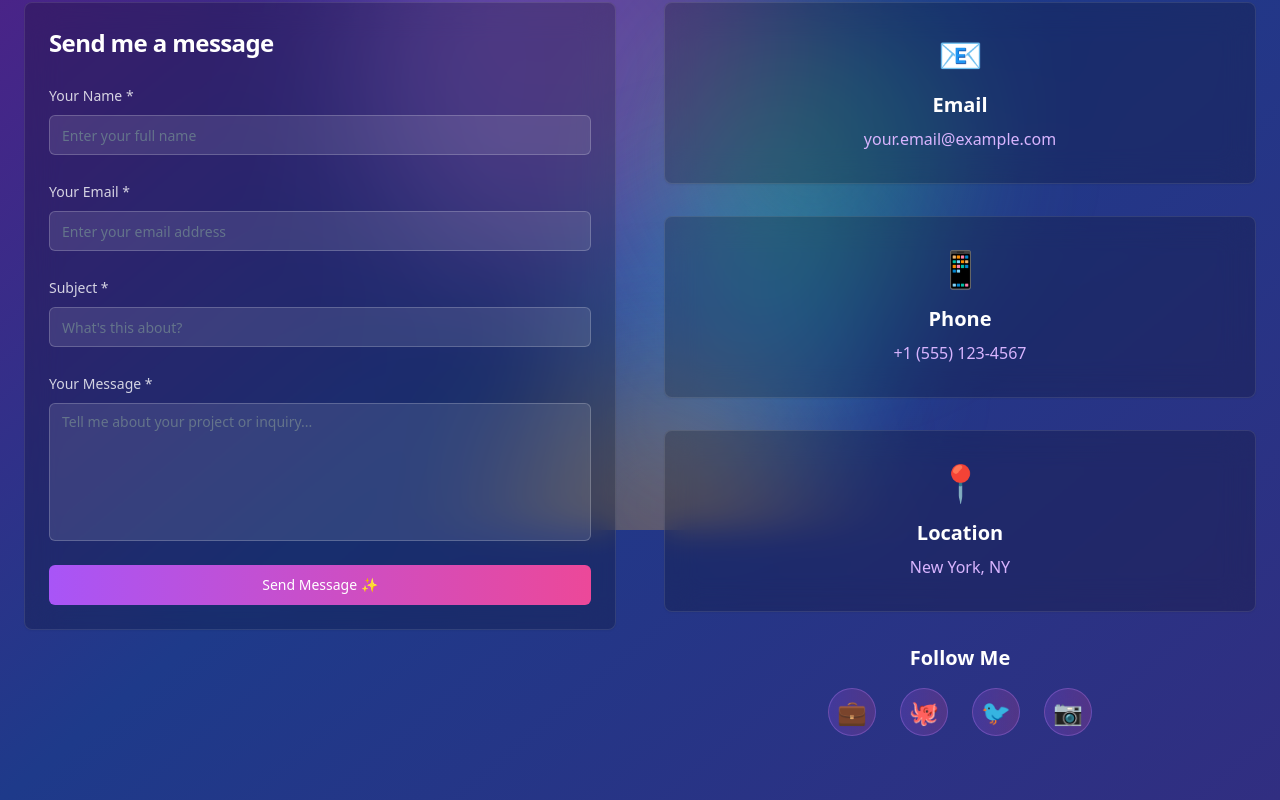
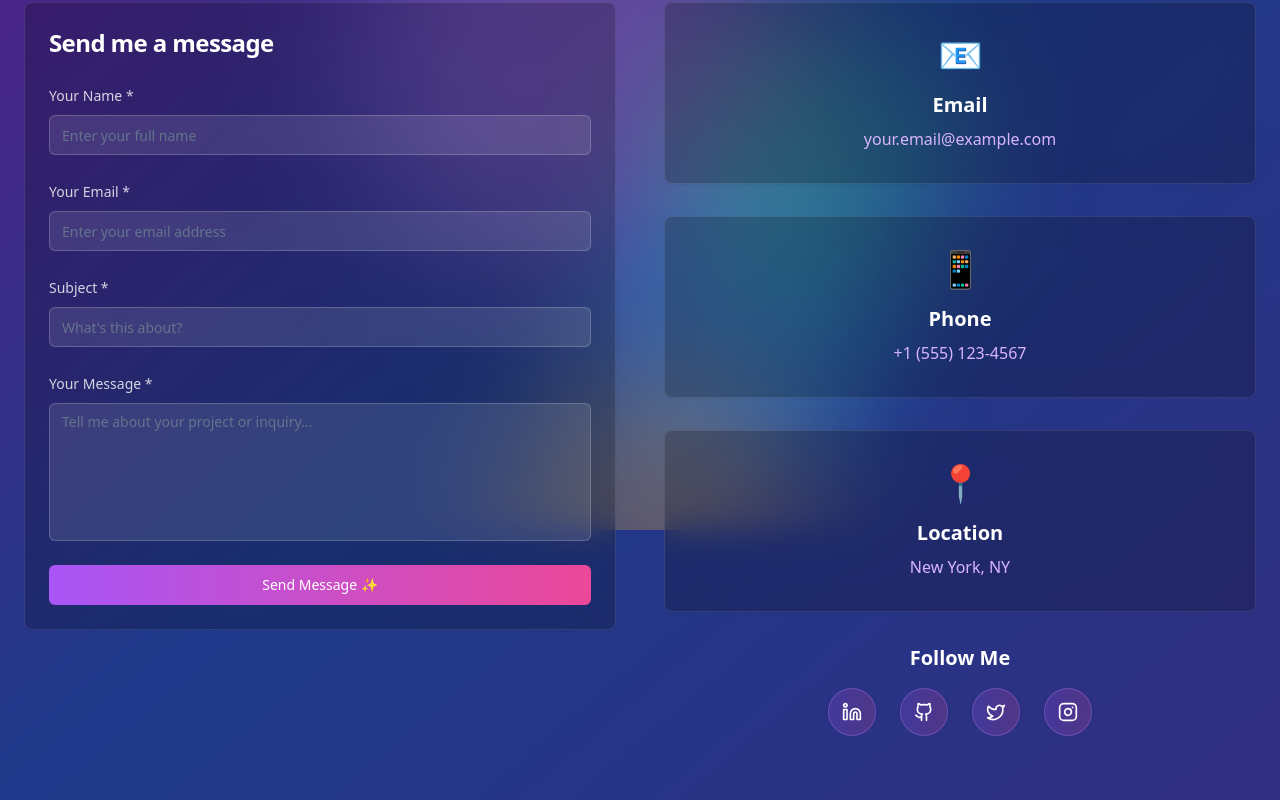
Before and after one commit to Hariharank6117/Hari-Portfolio-react, a React (Vite) app: page /contact in a window 1280 px wide. Shown: the part 270-1070 px from the top of the page. Built offline with nearby package versions, Linux system fonts and the light colour scheme.

Commit message:
Replace placeholder social icons
Replaced the placeholder icons in the contact section with live social media icons.

```diff
--- a/src/pages/Contact.tsx
+++ b/src/pages/Contact.tsx
@@ -8,6 +8,7 @@ import { Textarea } from '@/components/ui/textarea';
 import { Label } from '@/components/ui/label';
 import { Alert, AlertDescription } from '@/components/ui/alert';
 import { toast } from 'sonner';
+import { Linkedin, Github, Twitter, Instagram } from 'lucide-react';
 import AnimatedBackground from '@/components/AnimatedBackground';
 
 const Contact = () => {
@@ -243,21 +244,24 @@ const Contact = () => {
               </h3>
               <div className="flex justify-center space-x-6">
                 {[
-                  { icon: "💼", label: "LinkedIn" },
-                  { icon: "🐙", label: "GitHub" },
-                  { icon: "🐦", label: "Twitter" },
-                  { icon: "📷", label: "Instagram" }
-                ].map((social, index) => (
+                  { icon: Linkedin, label: "LinkedIn" },
+                  { icon: Github, label: "GitHub" },
+                  { icon: Twitter, label: "Twitter" },
+                  { icon: Instagram, label: "Instagram" }
+                ].map((social, index) => {
+                  const IconComponent = social.icon;
+                  return (
                     <motion.a
                       key={social.label}
                       href="#"
                       whileHover={{ scale: 1.2, rotate: 10 }}
                       whileTap={{ scale: 0.9 }}
-                    className="w-12 h-12 bg-gradient-to-r from-purple-500/20 to-pink-500/20 backdrop-blur-lg border border-purple-400/30 rounded-full flex items-center justify-center text-2xl hover:shadow-lg hover:shadow-purple-500/25 transition-all duration-300"
+                      className="w-12 h-12 bg-gradient-to-r from-purple-500/20 to-pink-500/20 backdrop-blur-lg border border-purple-400/30 rounded-full flex items-center justify-center hover:shadow-lg hover:shadow-purple-500/25 transition-all duration-300"
                     >
-                    {social.icon}
+                      <IconComponent size={20} className="text-white" />
                     </motion.a>
-                ))}
+                  );
+                })}
               </div>
             </motion.div>
           </motion.div>
```
Lines whose indentation alone changed are shown as unchanged.
